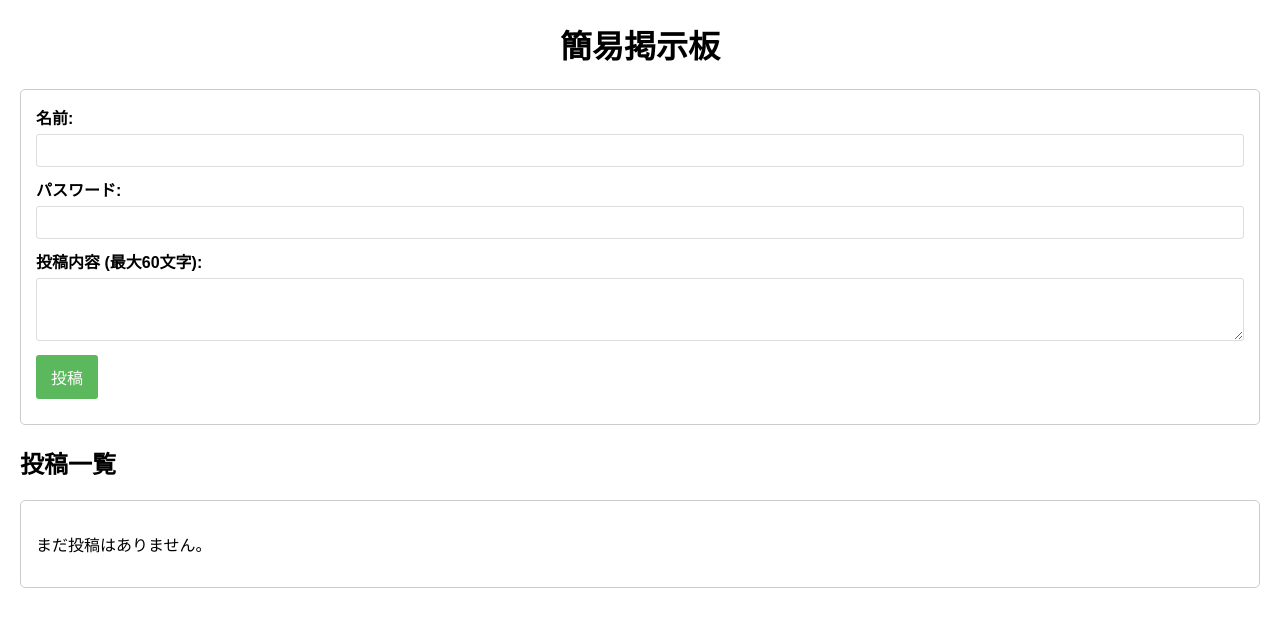
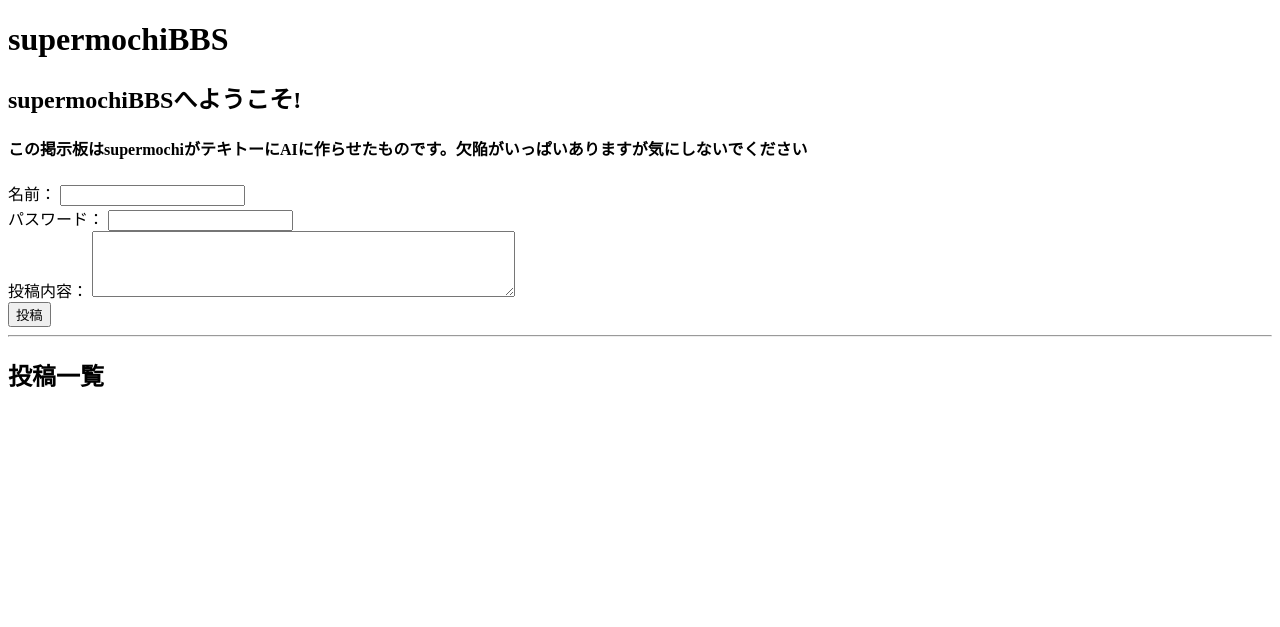
Before and after one commit to yuz168/test, a Flask app: page / in a window 1280 px wide. Shown: the top 627 px of the page. Run offline with Flask 3, Linux system fonts and the light colour scheme; data that the repository does not hold is empty.

Commit message:
Update index.html

```diff
--- a/templates/index.html
+++ b/templates/index.html
@@ -1,134 +1,108 @@
 <!DOCTYPE html>
 <html>
 <head>
-    <title>簡易掲示板</title>
+    <title>二次方程式とは?</title>
     <style>
-        body {
-            font-family: sans-serif;
-            margin: 20px;
-        }
-        h1 {
-            text-align: center;
-        }
-        #post-form {
-            margin-bottom: 20px;
-            padding: 15px;
-            border: 1px solid #ccc;
-            border-radius: 5px;
-        }
-        #post-form label {
-            display: block;
-            margin-bottom: 5px;
-            font-weight: bold;
-        }
-        #post-form input[type="text"],
-        #post-form input[type="password"],
-        #post-form textarea {
-            width: 100%;
-            padding: 8px;
-            margin-bottom: 10px;
-            border: 1px solid #ddd;
-            border-radius: 3px;
-            box-sizing: border-box;
-        }
-        #post-form button {
-            padding: 10px 15px;
-            background-color: #5cb85c;
-            color: white;
-            border: none;
-            border-radius: 3px;
-            cursor: pointer;
-            font-size: 16px;
-        }
-        #posts {
-            margin-top: 20px;
-            border: 1px solid #ccc;
-            border-radius: 5px;
-            padding: 15px;
-        }
-        .post {
-            border-bottom: 1px solid #eee;
-            padding-bottom: 10px;
-            margin-bottom: 10px;
-        }
-        .post:last-child {
-            border-bottom: none;
-        }
-        .post-info {
-            font-size: 0.8em;
-            color: #777;
-            margin-bottom: 5px;
-        }
-        .error {
-            color: red;
-            margin-top: 10px;
+        .post-container {
+            border: 1px solid #ccc; /* 枠線のスタイル */
+            padding: 10px; /* 内側の余白 */
+            margin-bottom: 10px; /* 下の余白で投稿間を仕切る */
+            border-radius: 5px; /* 角を少し丸くする (任意) */
         }
     </style>
 </head>
 <body>
-    <h1>簡易掲示板</h1>
-
-    <div id="post-form">
-        <label for="name">名前:</label>
-        <input type="text" id="name" name="name" required>
-
-        <label for="password">パスワード:</label>
-        <input type="password" id="password" name="password" required>
-
-        <label for="text">投稿内容 (最大60文字):</label>
-        <textarea id="text" name="text" rows="3" required></textarea>
-
-        <button onclick="postMessage()">投稿</button>
-        <div id="error-message" class="error"></div>
-    </div>
-
+    <h1>supermochiBBS</h1>
+    <h2>supermochiBBSへようこそ!</h2>
+    <h4>この掲示板はsupermochiがテキトーにAIに作らせたものです。欠陥がいっぱいありますが気にしないでください</h4>
+    <form id="postForm">
+        <div>
+            <label for="name">名前：</label>
+            <input type="text" id="name" name="name" required>
+        </div>
+        <div>
+            <label for="password">パスワード：</label>
+            <input type="password" id="password" name="password" required>
+        </div>
+        <div>
+            <label for="text">投稿内容：</label>
+            <textarea id="text" name="text" rows="4" cols="50" required maxlength="140"></textarea>
+        </div>
+        <button type="submit">投稿</button>
+        <div id="post-error" style="color: red;"></div>
+    </form>
+    <hr>
     <h2>投稿一覧</h2>
-    <div id="posts">
-        {% if error %}
-            <p class="error">{{ error }}</p>
-        {% endif %}
+    <div id="post-list">
         {% for post in posts %}
-            <div class="post">
-                <div class="post-info">
-                    No.{{ post.id }} 名前: {{ post.name }} (ID: {{ post.password_id }}) - {{ post.created_at }}
-                </div>
-                <p>{{ post.text }}</p>
-            </div>
-        {% else %}
-            <p>まだ投稿はありません。</p>
+        <div class="post-container" data-post-id="{{ post.id }}">
+            投稿番号: {{ post.id }} (ID: {{ post.password_id }}) -
+            {{ post.created_at }} -
+            <strong>{{ post.name }}</strong>:<br>
+            {{ post.text }}
+        </div>
         {% endfor %}
     </div>
 
     <script>
-        async function postMessage() {
-            const name = document.getElementById('name').value;
-            const password = document.getElementById('password').value;
-            const text = document.getElementById('text').value;
-            const errorMessageDiv = document.getElementById('error-message');
+        document.addEventListener('DOMContentLoaded', function() {
+            const postForm = document.getElementById('postForm');
+            const postList = document.getElementById('post-list');
+            const postError = document.getElementById('post-error');
+            const nameInput = document.getElementById('name');
+            const passwordInput = document.getElementById('password');
+            const textInput = document.getElementById('text');
 
-            const formData = new FormData();
-            formData.append('name', name);
-            formData.append('password', password);
-            formData.append('text', text);
+            // LocalStorageから名前とパスワードを読み込んで入力欄に設定
+            const savedName = localStorage.getItem('name');
+            const savedPassword = localStorage.getItem('password');
+            if (savedName) {
+                nameInput.value = savedName;
+            }
+            if (savedPassword) {
+                passwordInput.value = savedPassword;
+            }
 
-            const response = await fetch('/post_async', {
-                method: 'POST',
-                body: formData
+            postForm.addEventListener('submit', function(event) {
+                event.preventDefault(); // デフォルトのフォーム送信を阻止
+
+                const formData = new FormData(postForm);
+
+                fetch('/post_async', {
+                    method: 'POST',
+                    body: formData,
+                })
+                .then(response => response.json())
+                .then(data => {
+                    if (data.error) {
+                        postError.textContent = data.error;
+                    } else {
+                        postError.textContent = '';
+                        textInput.value = ''; // ← 投稿内容の入力欄をクリア
+                        // 新しい投稿を投稿一覧の先頭に追加
+                        const newPost = data.post;
+                        const newPostContainer = document.createElement('div');
+                        newPostContainer.classList.add('post-container');
+                        newPostContainer.dataset.postId = newPost.id;
+                        newPostContainer.innerHTML = `
+                            投稿番号: ${newPost.id} (ID: ${newPost.password_id}) -
+                            ${newPost.created_at} -
+                            <strong>${newPost.name}</strong>:<br>
+                            ${newPost.text}
+                        `;
+                        postList.insertBefore(newPostContainer, postList.firstChild);
+
+                        // 投稿成功時に LocalStorage に保存
+                        localStorage.setItem('name', nameInput.value);
+                        localStorage.setItem('password', passwordInput.value);
+                    }
+                })
+                .catch(error => {
+                    console.error('投稿エラー:', error);
+                    postError.textContent = '投稿に失敗しました。';
+                });
             });
-
-            const data = await response.json();
-
-            if (response.ok) {
-                errorMessageDiv.textContent = '';
-                document.getElementById('name').value = '';
-                document.getElementById('password').value = '';
-                document.getElementById('text').value = '';
-                // 投稿成功したら投稿一覧をリロード
-                location.reload();
-            } else {
-                errorMessageDiv.textContent = data.error;
-            }
-        }
+        });
     </script>
 </body>
 </html>
```
